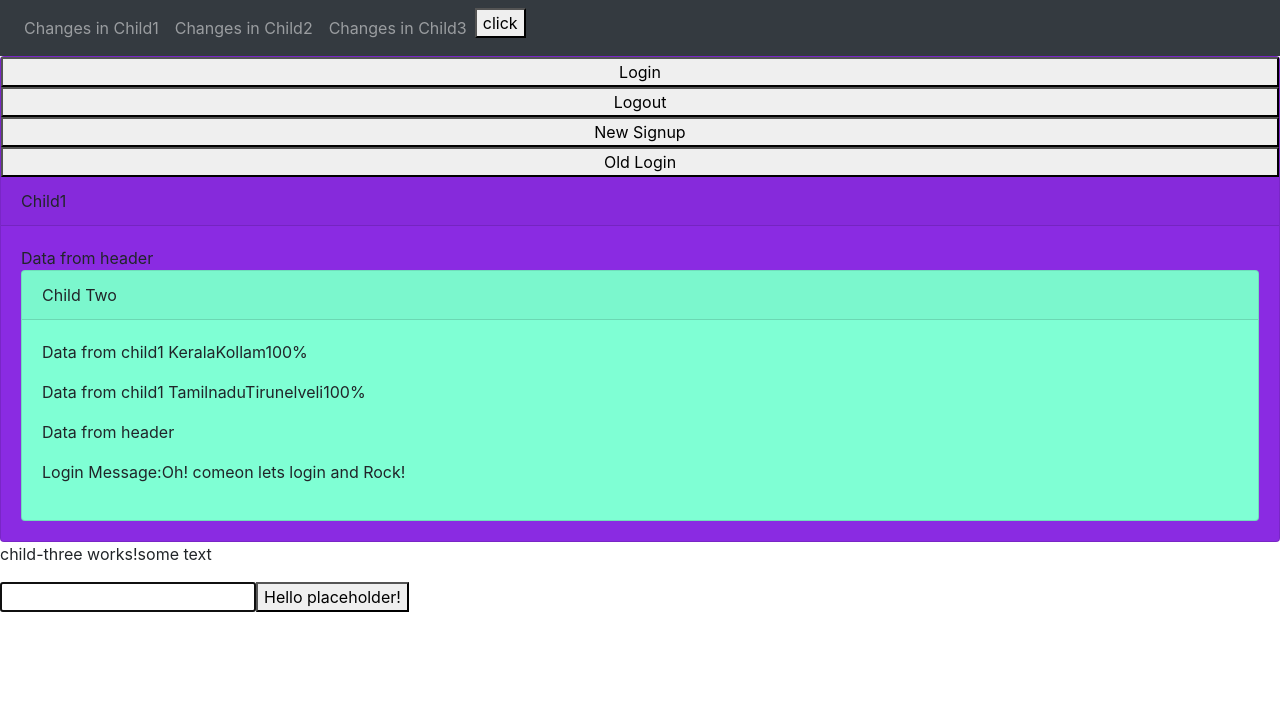
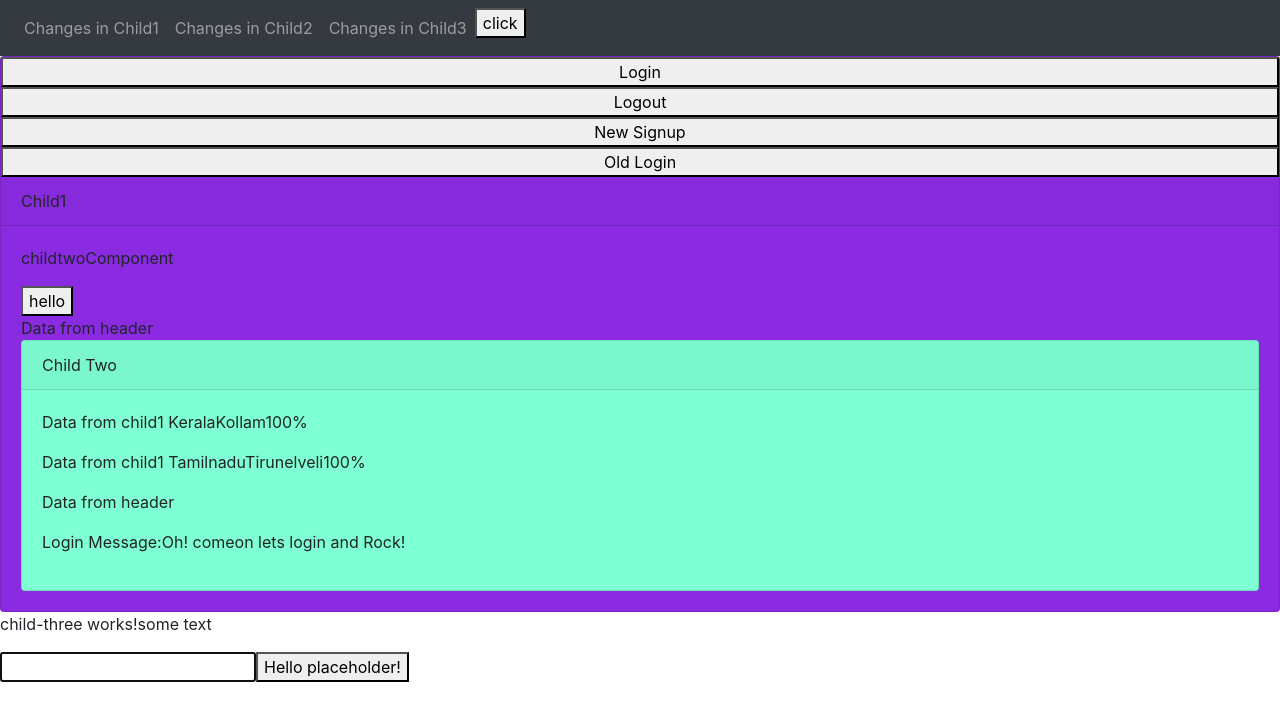
Before and after one commit to srinivasakalyan97/AngularServices, an Angular app: page / in a window 1280 px wide. Shown: the top 720 px of the page. Built offline with nearby package versions, Linux system fonts and the light colour scheme.

Commit message:
access properties and methods directly from Parent via Template Ref and ViewChild

```diff
--- a/src/app/childOne/child-one/child-one.component.html
+++ b/src/app/childOne/child-one/child-one.component.html
@@ -5,7 +5,11 @@
     <button (click)="Signup=false">Old Login</button>
     <div class="card-header">Child1</div>
     <div class="card-body">
+        <div class="templateReference">
+            <p>{{child2Ref.name}}</p>
+            <button (click)="child2Ref.helloguru()">hello</button>
+        </div>
         <a>Data from header {{headerOrg}}</a>
-        <app-child-two [gettersetterValue]="gsobj" [changesobj]="ngchangesObj" [signup]="Signup" [loginout]="BtnLogin" [helloproperty2]="headertext2" [helloproperty]="headertext"></app-child-two>
+        <app-child-two #child2Ref [gettersetterValue]="gsobj" [changesobj]="ngchangesObj" [signup]="Signup" [loginout]="BtnLogin" [helloproperty2]="headertext2" [helloproperty]="headertext"></app-child-two>
     </div>
 </div>
--- a/src/app/childOne/child-one/child-one.component.ts
+++ b/src/app/childOne/child-one/child-one.component.ts
@@ -1,14 +1,16 @@
-import { Component, OnInit } from '@angular/core';
+import { Component, OnInit, ViewChild, AfterViewInit } from '@angular/core';
 import { CommunicationService } from './../../communication.service'
+import { ChildTwoComponent } from 'src/app/childTwo/child-two/child-two.component';
 @Component({
   selector: 'app-child-one',
   templateUrl: './child-one.component.html',
   styleUrls: ['./child-one.component.css']
 })
-export class ChildOneComponent implements OnInit {
+export class ChildOneComponent implements OnInit, AfterViewInit {
   headerOrg:any;
   Signup:boolean=false;
   BtnLogin:boolean=false;
+  @ViewChild(ChildTwoComponent) ComponentTwoElementRef:ChildTwoComponent
   gsobj=[{"name":"powerstar","affiliation":"JanaSena","dob":"2nd Sept"}]
   ngchangesObj=[{"hello":"hi","goodday":"goodDay Buddy"}]
   headertext=[{"State":"Kerala","Town":"Kollam","literacy":"100%"}]
@@ -25,4 +27,7 @@ export class ChildOneComponent implements OnInit {
     }
     )
   }
+  ngAfterViewInit(){
+    console.log("email of two",this.ComponentTwoElementRef.email)
+  }
 }
--- a/src/app/childTwo/child-two/child-two.component.ts
+++ b/src/app/childTwo/child-two/child-two.component.ts
@@ -8,7 +8,9 @@ import { CommunicationService } from './../../communication.service'
 export class ChildTwoComponent implements OnInit,OnChanges {
   headerOrg: any;
   loginmsg: any;
+  email="childcomponent@two.com"
   private _getrsetrv:any;
+  name="childtwoComponent"
   constructor(private CommunicationService:CommunicationService) { }
 
   @Input() helloproperty:Array<string>
@@ -30,6 +32,9 @@ export class ChildTwoComponent implements OnInit,OnChanges {
      console.log("this._getrsetrv",this._getrsetrv)
   }
 
+  helloguru(){
+    alert("hello guru");
+  }
 
   ngOnInit(): void {
     this.CommunicationService.cast
```
